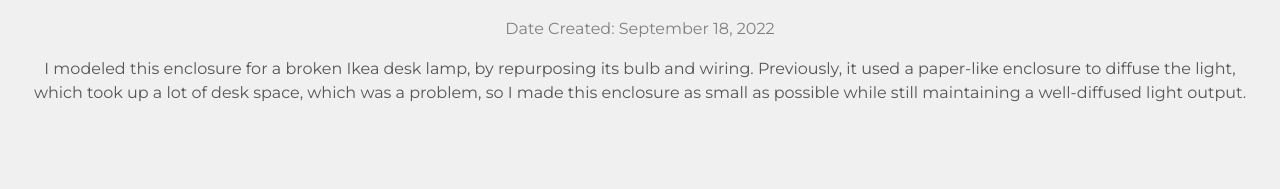
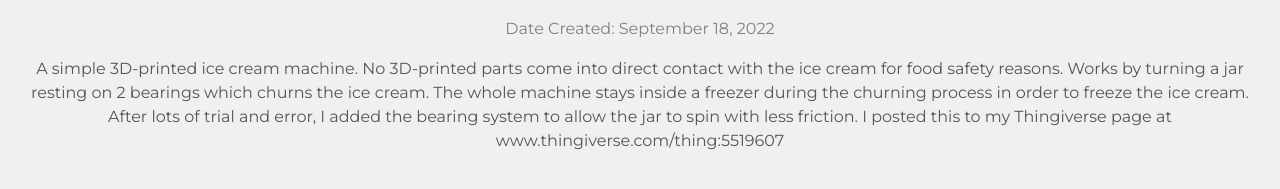
Before and after one commit to anayt1107/anayt1107.github.io, a plain HTML site: page details6.html in a window 1280 px wide. Shown: the part 527-716 px from the top of the page. Drawn offline with Linux system fonts and the light colour scheme.

Commit message:
Update details6.html

```diff
--- a/details6.html
+++ b/details6.html
@@ -80,9 +80,12 @@
   <p style="color: gray;">Date Created: September 18, 2022</p>
 
   <p>
-    I modeled this enclosure for a broken Ikea desk lamp, by repurposing its bulb and wiring.
-    Previously, it used a paper-like enclosure to diffuse the light, which took up a lot of desk space,
-    which was a problem, so I made this enclosure as small as possible while still maintaining a well-diffused light output.
+    A simple 3D-printed ice cream machine. No 3D-printed parts come into direct contact with the ice cream for food safety reasons.
+    Works by turning a jar resting on 2 bearings which churns the ice cream.
+    The whole machine stays inside a freezer during the churning process in order to freeze the ice cream.
+    After lots of trial and error, I added the bearing system to allow the jar to spin with less friction.
+
+    I posted this to my Thingiverse page at www.thingiverse.com/thing:5519607
   </p>
 
 </body>
```
